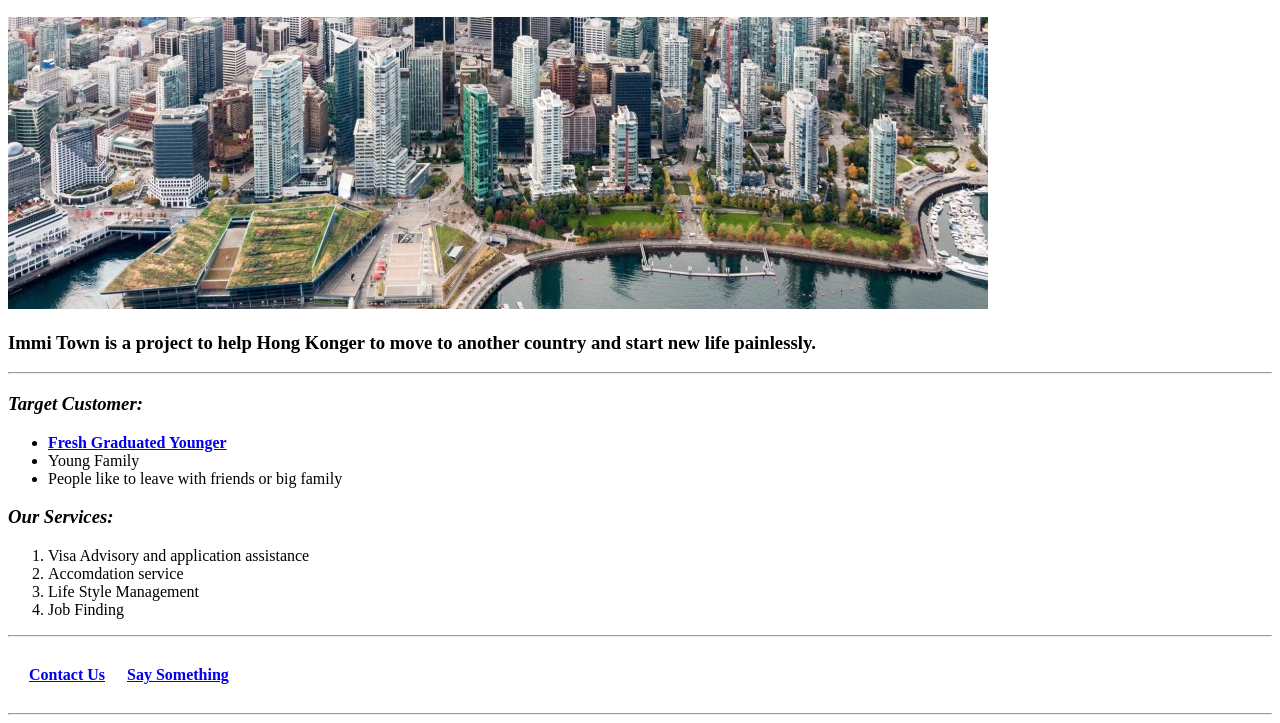
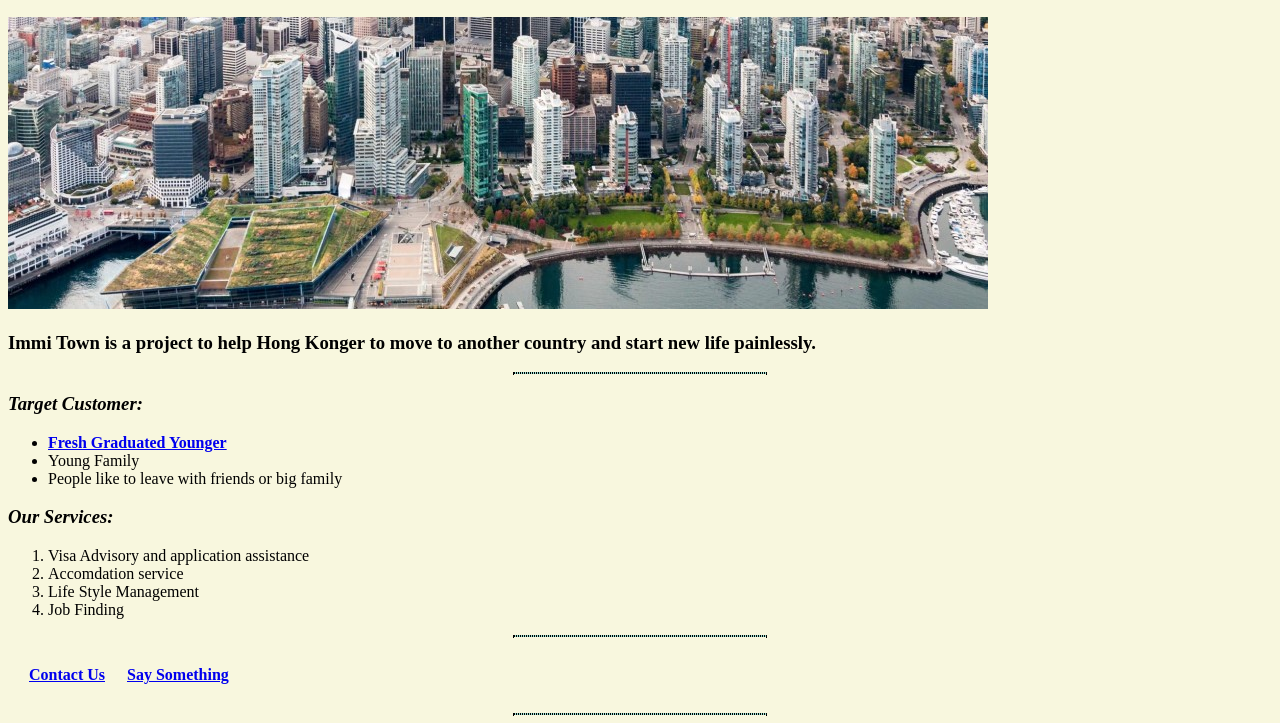
Before and after one commit to chunhochas/Immi-Town, a plain HTML site: page index.html in a window 1280 px wide. Shown: the part 113-836 px from the top of the page. Drawn offline with Linux system fonts and the light colour scheme.

Commit message:
Update index.html

```diff
--- a/index.html
+++ b/index.html
@@ -4,6 +4,11 @@
 <head>
   <meta charset="utf-8">
   <title>🏡Immi Town Personal Site</title>
+<style media="screen">
+  body {background-color:#f8f7de}
+  hr {border-style: dotted; height: 0px; background-color: #9ddfd3; width: 20%; }
+</style>
+
 </head>
 
 <body>
```
